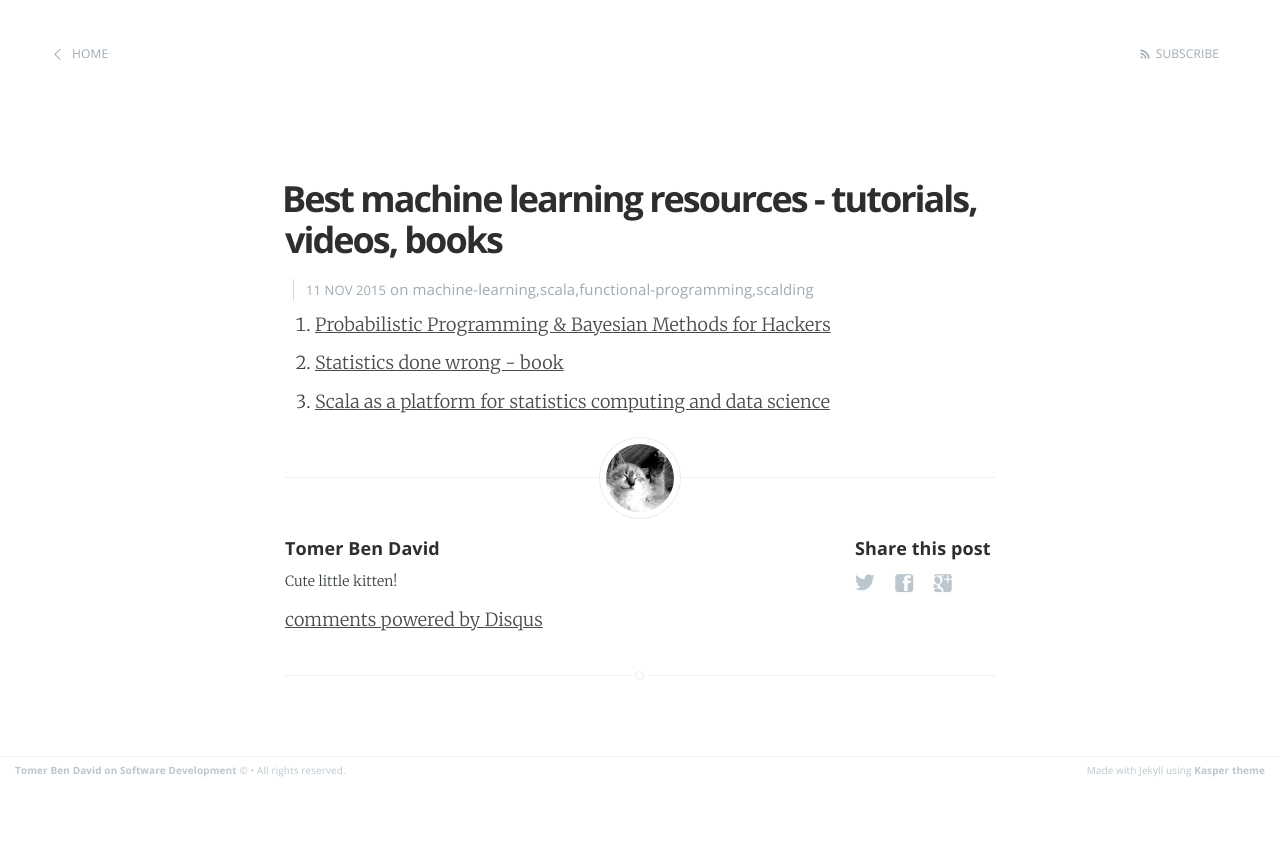
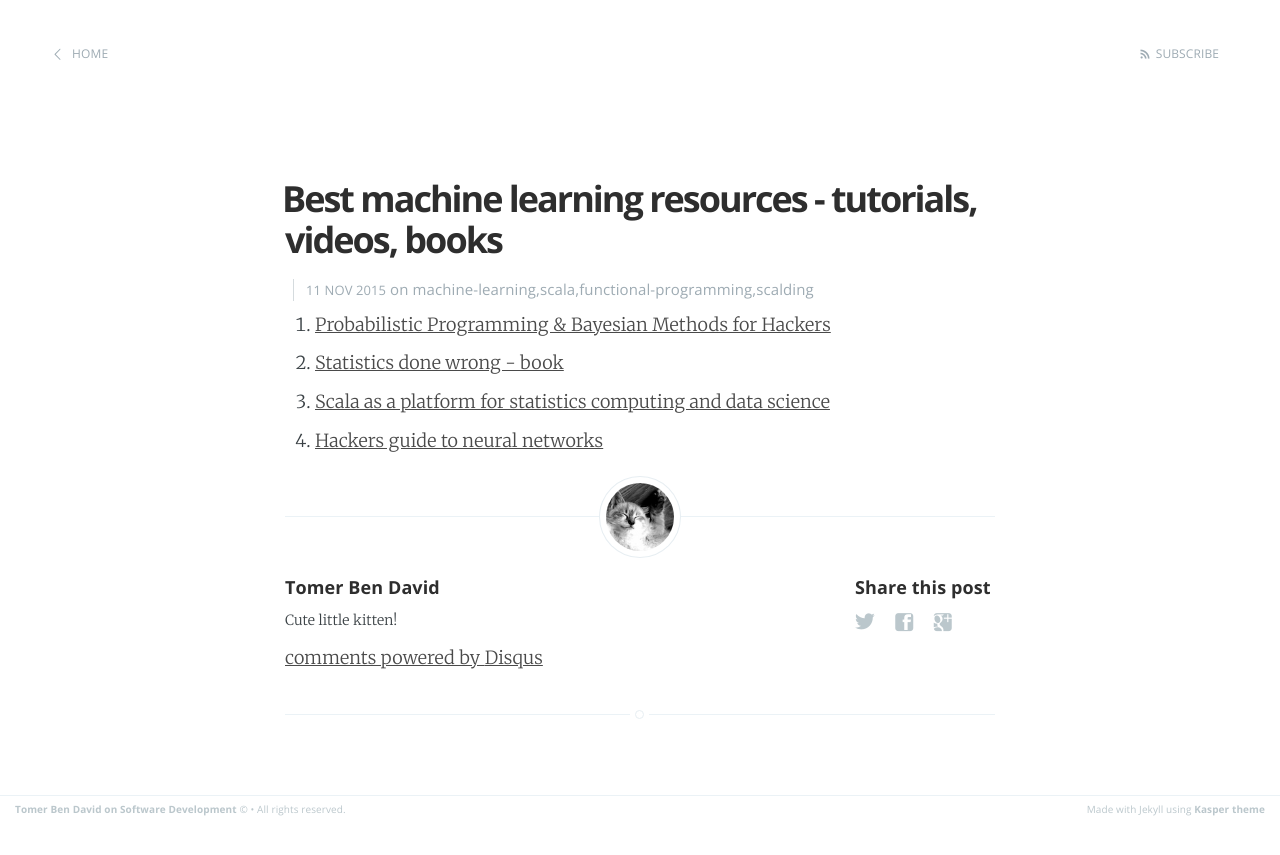
Before and after one commit to tomer-ben-david/tomer-ben-david.github.io.jekyll, a Jekyll site: the page built from _posts/2015-03-11-best-machine-learning-resources-tutorials-books-videos.markdown, in a window 1280 px wide. Shown: the top 855 px of the page. Built offline with Jekyll 4.4.1, drawn with Linux system fonts in a browser that asks for light colours; Markdown is read by kramdown in place of the engine named in the settings; comment, search, counter and statistics services are not loaded.

Commit message:
+hackers guide to neural networks

```diff
--- a/_posts/2015-03-11-best-machine-learning-resources-tutorials-books-videos.markdown
+++ b/_posts/2015-03-11-best-machine-learning-resources-tutorials-books-videos.markdown
@@ -8,3 +8,4 @@ comments: true
 1. [Probabilistic Programming & Bayesian Methods for Hackers](https://camdavidsonpilon.github.io/Probabilistic-Programming-and-Bayesian-Methods-for-Hackers/)
 1. [Statistics done wrong - book](http://www.amazon.com/Statistics-Done-Wrong-Woefully-Complete/dp/1593276206)
 1. [Scala as a platform for statistics computing and data science](https://darrenjw.wordpress.com/2013/12/23/scala-as-a-platform-for-statistical-computing-and-data-science/)
+1. [Hackers guide to neural networks](http://karpathy.github.io/neuralnets/)
```
